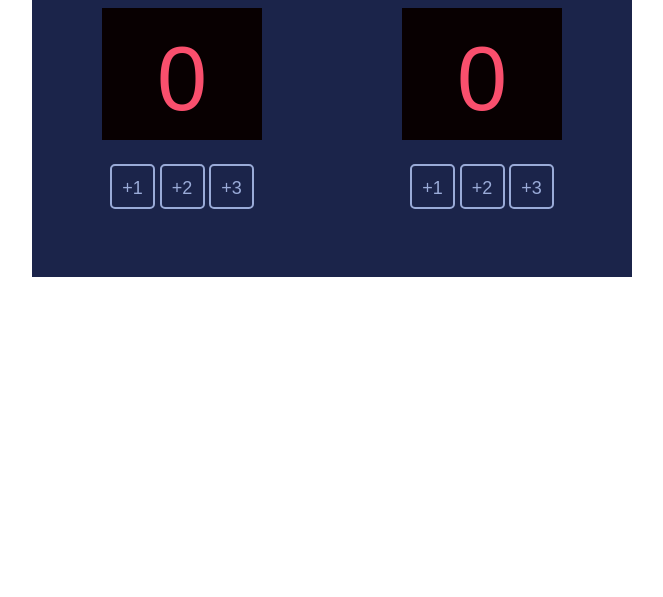
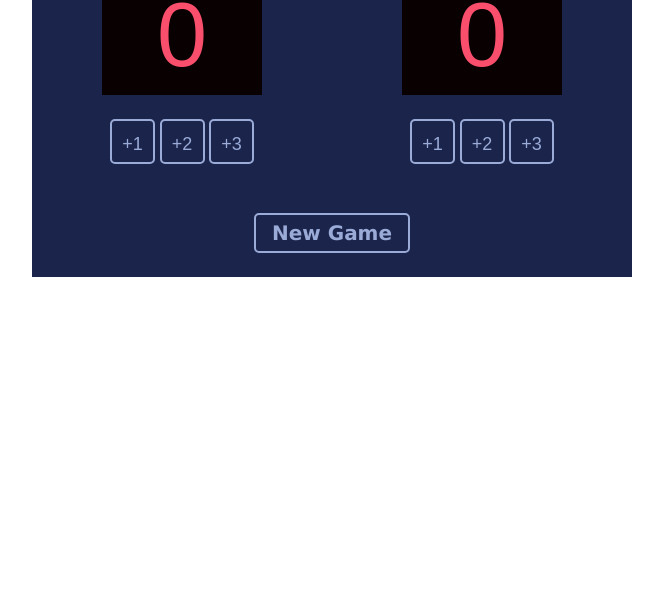
Before and after one commit to Anri20/Basketball-Scoreboard, a plain HTML site: page index.html in a window 1280 px wide. Shown: the part 203-800 px from the top of the page, without its empty margins (308-971 px from the left). Drawn offline with Linux system fonts and the light colour scheme; a web font is replaced by a local one.

Commit message:
Add New Game / Reset Button

```diff
--- a/index.css
+++ b/index.css
@@ -3,13 +3,21 @@ body {
     font-family: Cursed Timer ULiL, sans-serif;
 }
 
-.container {
+main {
     display: flex;
+    flex-direction: column;
     justify-content: space-around;
+    align-items: center;
+    background-color: #1B244A;
     max-width: 600px;
     height: 400px;
     margin: 5rem auto;
-    background-color: #1B244A;
+}
+
+.container {
+    width: 100%;
+    display: flex;
+    justify-content: space-around;
 }
 
 .highlight {
@@ -56,3 +64,16 @@ div.btn-container>button {
     padding: 5px 0 0 0;
     cursor: pointer;
 }
+
+#new-game {
+    height: 2.5rem;
+    color: #9AABD8;
+    font-family: Verdana, Geneva, Tahoma, sans-serif;
+    font-size: 20px;
+    font-weight: bold;
+    background-color: transparent;
+    border: 2px solid #9AABD8;
+    border-radius: 5px;
+    padding: 0 1rem;
+    cursor: pointer;
+}
--- a/index.html
+++ b/index.html
@@ -11,6 +11,7 @@
 </head>
 
 <body>
+    <main>
         <div class="container">
             <div id="home" class="sides">
                 <h3>HOME</h3>
@@ -31,6 +32,8 @@
                 </div>
             </div>
         </div>
+        <button id="new-game" onclick="newGame()">New Game</button>
+    </main>
     <script src="index.js"></script>
 </body>
 
--- a/index.js
+++ b/index.js
@@ -13,7 +13,7 @@ function scoreUpdater(containerId) {
         const homeScore = document.getElementById("home").querySelector("span.score")
         const guestScore = document.getElementById("guest").querySelector("span.score")
 
-        if(parseInt(homeScore.textContent) === parseInt(guestScore.textContent)){
+        if (parseInt(homeScore.textContent) === parseInt(guestScore.textContent)) {
             document.getElementById("home").querySelector("h3").classList.remove("highlight")
             document.getElementById("guest").querySelector("h3").classList.remove("highlight")
         } else if (parseInt(homeScore.textContent) > parseInt(guestScore.textContent)) {
@@ -28,3 +28,13 @@ function scoreUpdater(containerId) {
 
 scoreUpdater("home")
 scoreUpdater("guest")
+
+function newGame() {
+    const homeScore = document.getElementById("home").querySelector("span.score")
+    const guestScore = document.getElementById("guest").querySelector("span.score")
+
+    homeScore.textContent = 0
+    guestScore.textContent = 0
+    document.getElementById("home").querySelector("h3").classList.remove("highlight")
+    document.getElementById("guest").querySelector("h3").classList.remove("highlight")
+}
```
Lines whose indentation alone changed are shown as unchanged.
